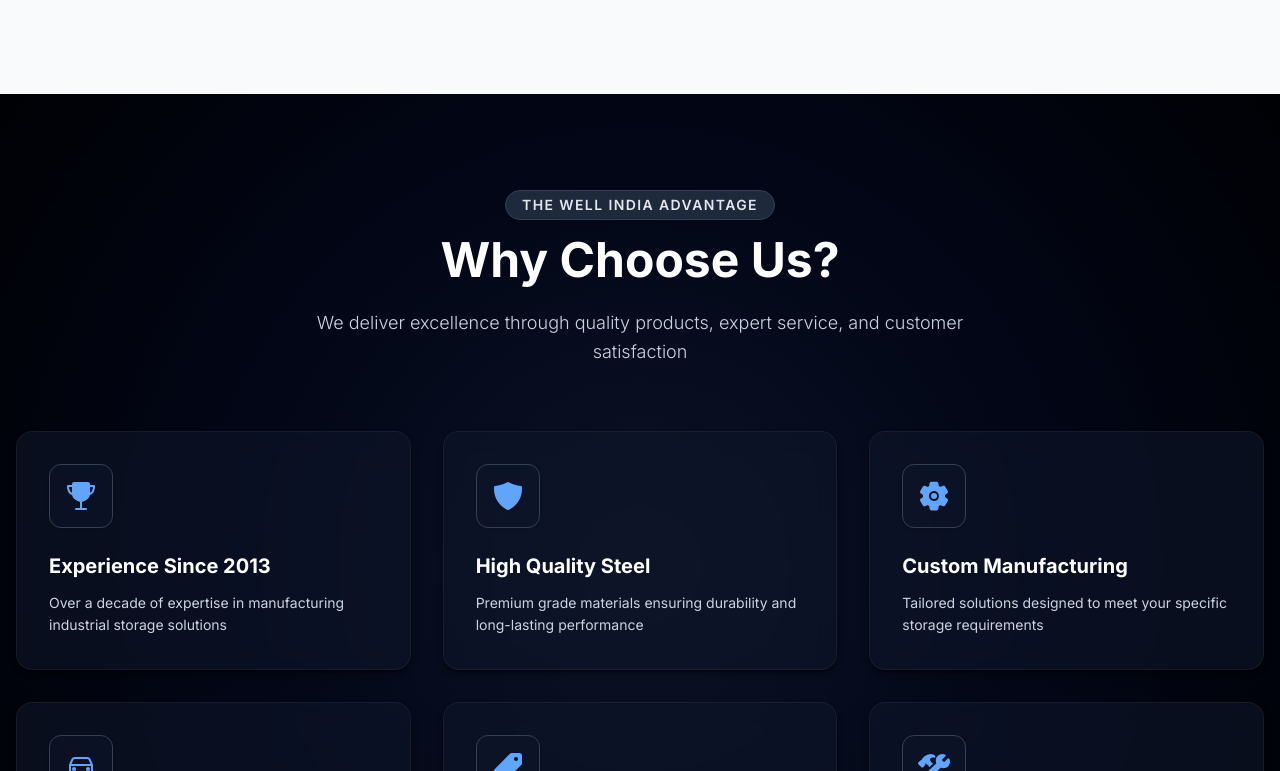
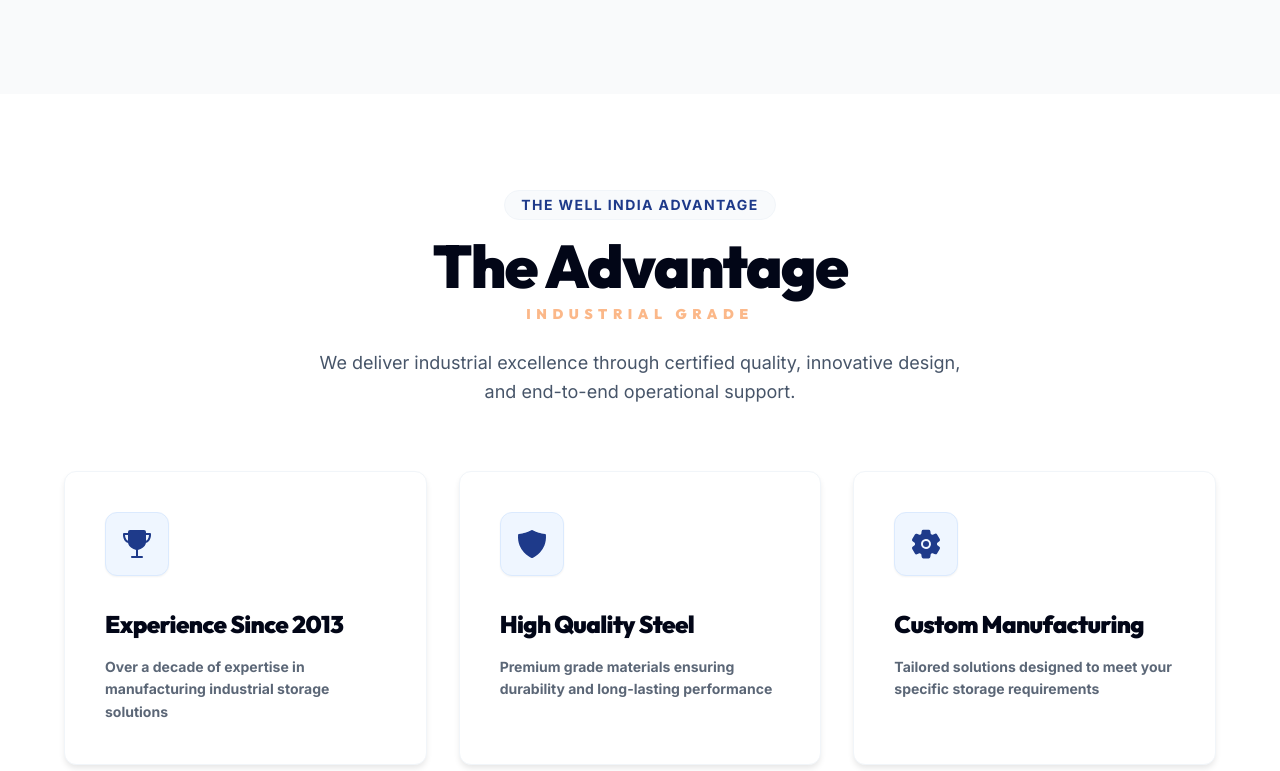
Before and after one commit to Priyanshug254/rstorage, a Next.js app: page / in a window 1280 px wide. Shown: the part 3889-4660 px from the top of the page. Built offline with nearby package versions, Linux system fonts and the light colour scheme.

Commit message:
design: redesign feature cards in WhyChooseUs for premium industrial feel

```diff
--- a/src/components/home/WhyChooseUs.tsx
+++ b/src/components/home/WhyChooseUs.tsx
@@ -18,12 +18,11 @@
 
 export default function WhyChooseUs() {
     return (
-        <section className="py-24 bg-primary-950 relative overflow-hidden">
-            {/* Background Effects */}
-            <div className="absolute inset-0 bg-[radial-gradient(circle_at_center,_var(--tw-gradient-stops))] from-primary-900 via-primary-950 to-black opacity-80"></div>
+        <section className="py-24 bg-white relative overflow-hidden" id="features">
+            {/* Background Pattern */}
             <div className="absolute inset-0 industrial-grid opacity-5 pointer-events-none"></div>
 
-            <div className="container mx-auto px-4 relative z-10">
+            <div className="container mx-auto px-6 md:px-12 lg:px-16 relative z-10">
                 {/* Section Header */}
                 <motion.div
                     className="text-center mb-16"
@@ -32,14 +31,15 @@
                     viewport={{ once: true }}
                     transition={{ duration: 0.6 }}
                 >
-                    <div className="inline-block mb-4 px-4 py-1 rounded-full bg-primary-800 border border-primary-700 text-primary-200 text-sm font-semibold tracking-widest uppercase">
+                    <div className="inline-block mb-4 px-4 py-1 rounded-full bg-primary-50 border border-primary-100 text-accent-700 text-sm font-bold tracking-widest uppercase">
                         The Well India Advantage
                     </div>
-                    <h2 className="text-4xl md:text-5xl font-bold text-white mb-6">
-                        Why Choose Us?
+                    <h2 className="text-4xl md:text-6xl font-black text-accent-950 mb-6 font-display tracking-tight">
+                        The Advantage <span className="text-industrial-500 cursor-default uppercase text-sm tracking-[0.4em] block mt-2 opacity-50">Industrial Grade</span>
                     </h2>
-                    <p className="text-lg text-primary-300 max-w-2xl mx-auto leading-relaxed font-light">
-                        We deliver excellence through quality products, expert service, and customer satisfaction
+                    <p className="text-lg text-primary-600 max-w-2xl mx-auto leading-relaxed font-normal">
+                        We deliver industrial excellence through certified quality,
+                        innovative design, and end-to-end operational support.
                     </p>
                 </motion.div>
 
@@ -56,14 +56,15 @@
 
                         return (
                             <motion.div key={index} variants={staggerItem}>
-                                <div className="glass-dark p-8 h-full rounded-2xl border-t border-white/10 hover:border-accent-500/50 hover:shadow-glow transition-all duration-300 group hover:-translate-y-2">
-                                    <div className="w-16 h-16 bg-primary-900/50 border border-primary-700 text-accent-400 rounded-xl flex items-center justify-center mb-6 group-hover:bg-accent-500 group-hover:text-white group-hover:border-accent-400 transition-colors duration-300 shadow-soft">
+                                <div className="bg-white p-10 h-full rounded-xl border border-primary-100 hover:border-accent-200 shadow-medium hover:shadow-industrial transition-all duration-500 group hover:-translate-y-3 relative overflow-hidden">
+                                    <div className="absolute top-0 left-0 w-1 h-full bg-accent-700 scale-y-0 group-hover:scale-y-100 transition-transform origin-top duration-500"></div>
+                                    <div className="w-16 h-16 bg-accent-50 text-accent-700 rounded-xl flex items-center justify-center mb-8 group-hover:bg-accent-700 group-hover:text-white transition-all duration-500 shadow-sm border border-accent-100">
                                         <Icon size={32} />
                                     </div>
-                                    <h3 className="text-xl font-bold text-white mb-3 group-hover:text-accent-400 transition-colors">
+                                    <h3 className="text-2xl font-black text-accent-950 mb-4 group-hover:text-accent-700 transition-colors font-display tracking-tight">
                                         {feature.title}
                                     </h3>
-                                    <p className="text-primary-300 leading-relaxed text-sm">
+                                    <p className="text-primary-700 leading-relaxed text-sm font-bold opacity-80">
                                         {feature.description}
                                     </p>
                                 </div>
```
